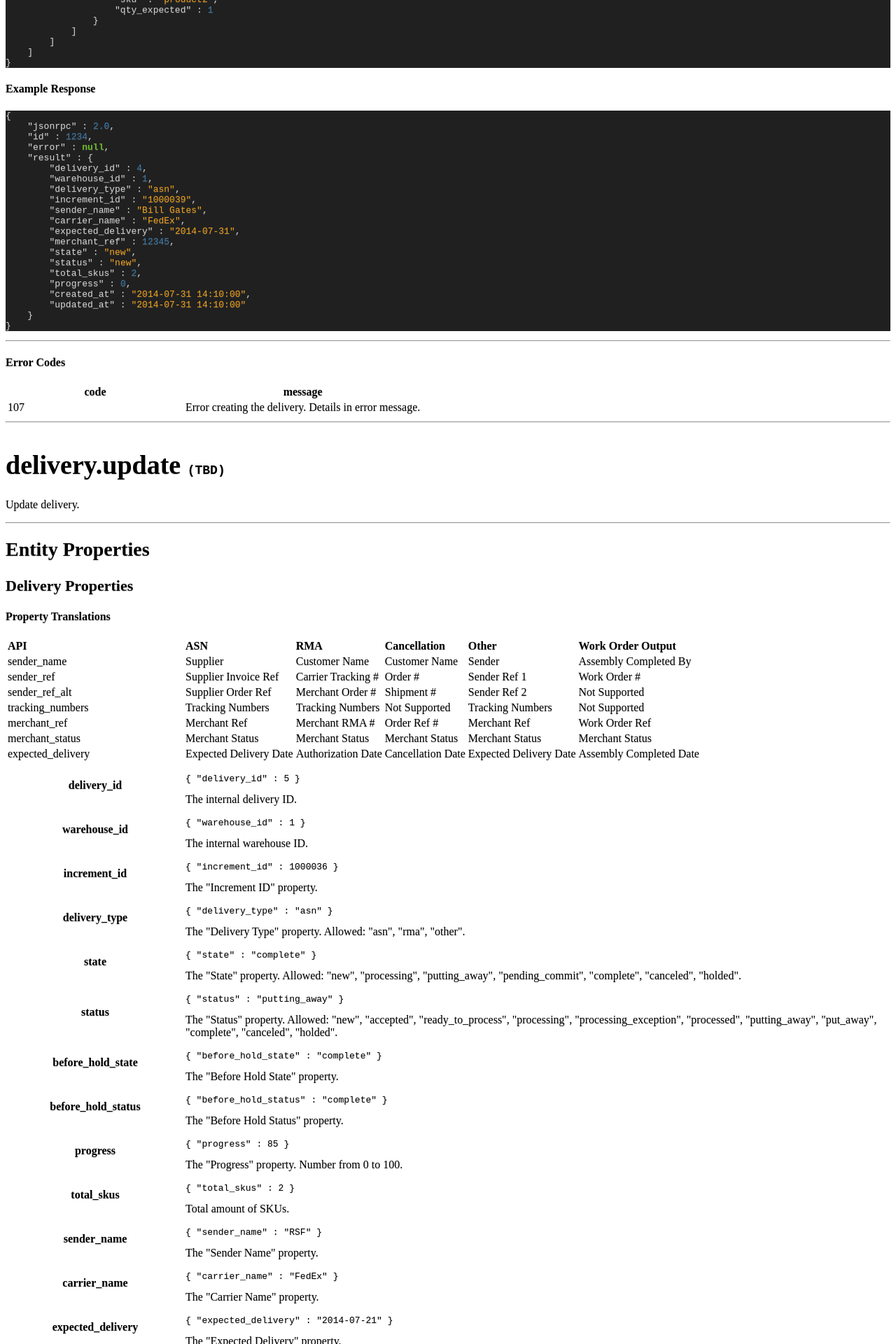
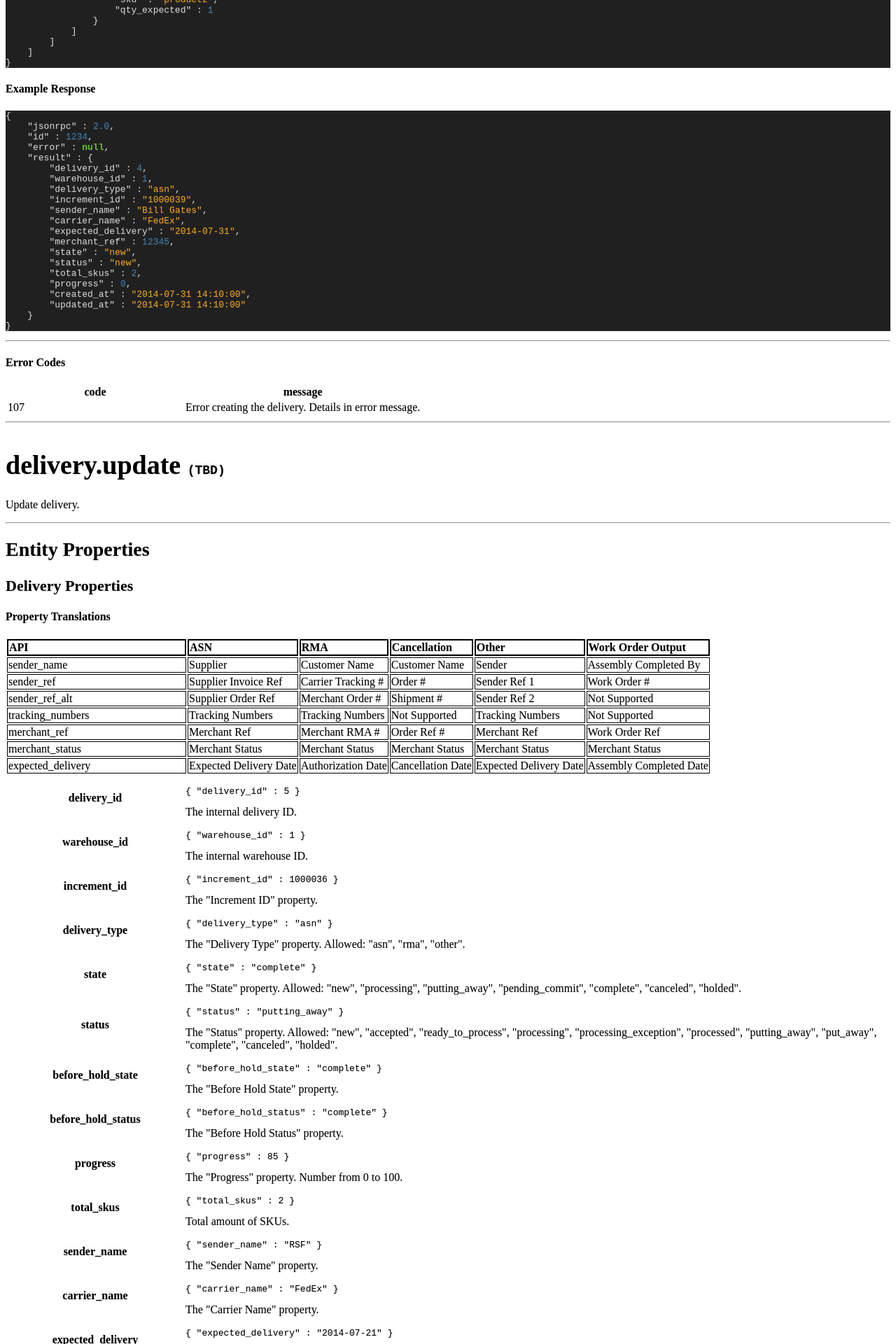
Before and after one commit to ShipStream/shipstream.github.io, a Jekyll site: the page built from _posts/2014-07-25-delivery.md, in a window 1280 px wide. Shown: the part 4480-6400 px from the top of the page at 70% size. Built offline with Jekyll 4.4.1, drawn with Linux system fonts in a browser that asks for light colours; a style sheet for code colours, icons or effects is not loaded.

Commit message:
Add Delivery property translations

```diff
--- a/css/main.css
+++ b/css/main.css
@@ -102,3 +102,18 @@ table.shipping-methods th:nth-child(1) {
 li.sub-section {
     padding-left: 10px;
 }
+
+#delivery-translations table {
+    width:auto;
+    border-collapse: collapse;
+    border-spacing: 0;
+    border:2px solid #ff0000;
+}
+
+#delivery-translations th {
+    border:2px solid #000000;
+}
+
+#delivery-translations td {
+    border:1px solid #000000;
+}
```
